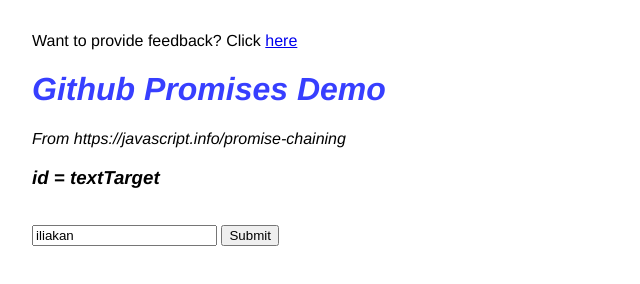
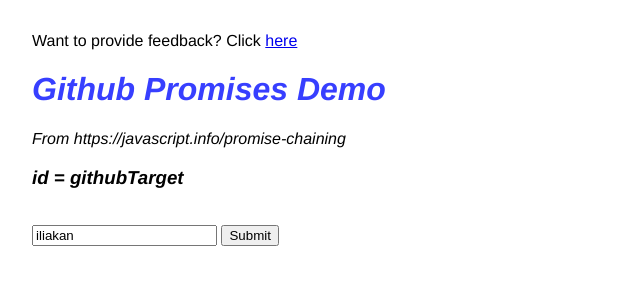
Before and after one commit to kgashok/promises-simple, a plain HTML site: page index.html in a window 1280 px wide. Shown: the full height of the page, 0-640 px from the left. Drawn offline with nearby package versions, Linux system fonts and the light colour scheme.

Commit message:
Title updated

```diff
--- a/index.html
+++ b/index.html
@@ -29,7 +29,7 @@
       <br>
 
       <h3>
-        <i>id = textTarget  </i>
+        <i>id = githubTarget  </i>
       </h3>
       <br>
 
```
